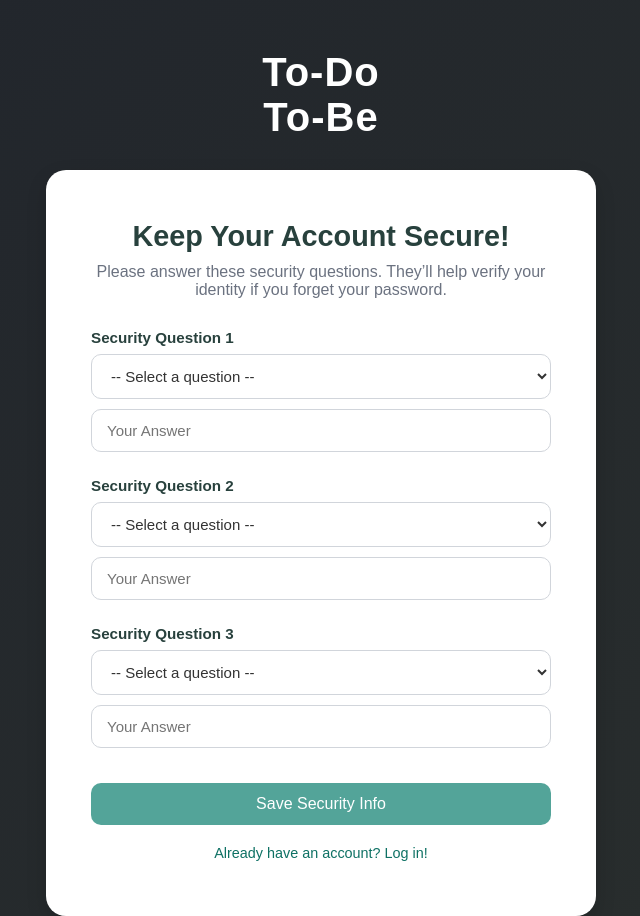
After one commit to mika-29/cmsc128-PairProject_BorcesTambolero, a Flask app: template templates/questions.html in a window 1280 px wide. The commit adds this page. Shown: the whole page, without its empty margins (319-959 px from the left). Run offline with Flask 3, Linux system fonts and the light colour scheme; the template is opened without the code that fills it, so the values that code supplies are empty.

Commit message:
updated the security questions

```diff
--- /dev/null
+++ b/static/questionStyle.css
@@ -0,0 +1,178 @@
+@font-face {
+  font-family: 'Sublima';
+  src: url(fonts/Sublima-ExtraBold.otf);
+}
+
+@import url('https://fonts.googleapis.com/css2?family=Lora:ital,wght@0,400..700;1,400..700&display=swap');
+
+* {
+  margin: 0;
+  padding: 0;
+  box-sizing: border-box;
+  font-family: "Poppins", sans-serif;
+}
+
+/* Background and general layout */
+body {
+  background: linear-gradient(135deg, #21252c, #292e2d);
+  min-height: 100vh;
+  display: flex;
+  flex-direction: column;
+  align-items: center;
+}
+
+/* Header */
+header {
+  text-align: center;
+  margin-top: 50px;
+  color: #fff;
+}
+
+#title {
+  font-size: 2.5rem;
+  letter-spacing: 1px;
+  font-weight: 700;
+}
+
+/* Main Container */
+.container {
+  display: flex;
+  justify-content: center;
+  align-items: flex-start;
+  width: 100%;
+  min-height: calc(100vh - 120px);
+  margin-top: 30px;
+}
+
+/* Form Box */
+.form-box {
+  background: #ffffff;
+  padding: 50px 45px;
+  border-radius: 20px;
+  width: 90%;
+  max-width: 550px; /* wider form */
+  box-shadow: 0px 8px 20px rgba(0, 0, 0, 0.15);
+  text-align: center;
+}
+
+.form-box h2 {
+  font-size: 1.8rem;
+  color: #28413d;
+  margin-bottom: 10px;
+}
+
+.form-box p {
+  color: #6b7280;
+  margin-bottom: 30px;
+}
+
+/* Security Question Section */
+.security-question {
+  text-align: left;
+  margin-bottom: 25px;
+}
+
+.security-question label {
+  display: block;
+  font-weight: 600;
+  color: #28413d;
+  margin-bottom: 8px;
+  font-size: 0.95rem;
+}
+
+/* Dropdown styling */
+.security-question select {
+  width: 100%;
+  padding: 12px 15px;
+  border: 1.5px solid #d1d5db;
+  border-radius: 10px;
+  font-size: 15px;
+  margin-bottom: 10px;
+  background-color: #fff;
+  color: #333;
+  transition: 0.3s;
+}
+
+.security-question select:focus {
+  border-color: #3b82f6;
+  outline: none;
+  box-shadow: 0px 0px 5px rgba(59, 130, 246, 0.3);
+}
+
+/* Answer input styling */
+.security-question input[type="text"] {
+  width: 100%;
+  padding: 12px 15px;
+  border: 1.5px solid #d1d5db;
+  border-radius: 10px;
+  font-size: 15px;
+  transition: 0.3s;
+}
+
+.security-question input[type="text"]:focus {
+  border-color: #3b82f6;
+  outline: none;
+  box-shadow: 0px 0px 5px rgba(59, 130, 246, 0.3);
+}
+
+/* Submit Button */
+button[type="submit"] {
+  background: #53a499;
+  color: #fff;
+  border: none;
+  width: 100%;
+  padding: 12px;
+  font-size: 16px;
+  border-radius: 10px;
+  cursor: pointer;
+  transition: background 0.3s ease;
+  margin-top: 10px;
+}
+
+button[type="submit"]:hover {
+  background: #497670;
+}
+
+/* Footer Links */
+.links {
+  margin-top: 20px;
+}
+
+.links a {
+  display: block;
+  font-size: 0.9rem;
+  color: #0e7164;
+  text-decoration: none;
+  margin-bottom: 5px;
+  transition: 0.2s;
+}
+
+.links a:hover {
+  text-decoration: underline;
+  color: #0a3b35;
+}
+
+/* Responsive Design */
+@media (max-width: 480px) {
+  header {
+    margin-top: 30px;
+  }
+
+  .form-box {
+    width: 90%;
+    padding: 30px 20px;
+  }
+
+  #title {
+    font-size: 2rem;
+  }
+
+  .security-question label {
+    font-size: 0.9rem;
+  }
+
+  .security-question select,
+  .security-question input[type="text"] {
+    font-size: 14px;
+  }
+}
--- a/templates/forgot_password.html
+++ b/templates/forgot_password.html
@@ -13,11 +13,10 @@
         </header>
 
         <div class="container">
-            <h2>Forgot your password</h2>  <!--We can do the random number, or answer questions but I think not that secure-->
-            <p>Please enter your email address.</p>
+            <h2>Forgot your password</h2>
+            <p>Please answer some of this questions.</p>
 
             <form action="/forgot_password" method="POST">
-                <input type="email" name="email" id="email" placeholder="Enter Email address" required>  <!--May clickable thing sa email na if you press it magpunta sa change_password html-->
 
                 <button type="submit">Request Password Change</button>
             </form>
--- a/templates/login.html
+++ b/templates/login.html
@@ -21,7 +21,7 @@
                 <input type="email" name="email" id="email" placeholder="Email address" required>
                 <input type="password" name="password" id="password" placeholder="Password" required>
 
-                <button type="submit">Login</button>
+                <button type="submit">Next</button>
             </form>
 
             <div class="links">
--- /dev/null
+++ b/templates/questions.html
@@ -0,0 +1,66 @@
+<!DOCTYPE html>
+<html lang="en">
+<head>
+    <meta charset="UTF-8">
+    <meta name="viewport" content="width=device-width, initial-scale=1.0">
+    <title>To-Do To-Be | Account Security</title>
+    <link rel="stylesheet" type="text/css" href="../static/questionStyle.css">
+</head>
+<body>
+    <header>
+        <h1 id="title">To-Do</h1>
+        <h2 id="title">To-Be</h2>
+    </header>
+
+    <div class="container">
+        <div class="form-box">
+            <h2>Keep Your Account Secure!</h2>
+            <p>Please answer these security questions. They’ll help verify your identity if you forget your password.</p>
+
+            <form action="/secure" method="POST">
+                <div class="security-question">
+                 <label for="q1">Security Question 1</label>
+                    <select name="question1" id="q1" required>
+                        <option value="">-- Select a question --</option>
+                        <option value="pet">What was the name of your first pet?</option>
+                        <option value="school">What is the name of your elementary school?</option>
+                        <option value="city">In what city were you born?</option>
+                        <option value="nickname">What is your childhood nickname?</option>
+                    </select>
+                    <input type="text" name="answer1" id="ans1" placeholder="Your Answer" required>
+                </div>
+
+                <div class="security-question">
+                    <label for="q2">Security Question 2</label>
+                    <select name="question2" id="q2" required>
+                        <option value="">-- Select a question --</option>
+                        <option value="teacher">What is the name of your favorite teacher?</option>
+                        <option value="movie">What is your favorite movie?</option>
+                        <option value="friend">What is the name of your best friend in high school?</option>
+                        <option value="book">What is your favorite book?</option>
+                    </select>
+                    <input type="text" name="answer2" id="ans2" placeholder="Your Answer" required>
+                </div>
+
+                <div class="security-question">
+                    <label for="q3">Security Question 3</label>
+                    <select name="question3" id="q3" required>
+                        <option value="">-- Select a question --</option>
+                        <option value="car">What is your favorite song?</option>
+                        <option value="dream">What is your dream job?</option>
+                        <option value="color">What is your favorite color?</option>
+                        <option value="dish">What is your favorite food?</option>
+                    </select>
+                    <input type="text" name="answer3" id="ans3" placeholder="Your Answer" required>
+                </div>
+
+                <button type="submit">Save Security Info</button>
+            </form>
+
+            <div class="links">
+                <a href="login.html">Already have an account? Log in!</a>
+            </div>
+        </div>
+    </div>
+</body>
+</html>
```
Also changed, not shown: login.py (+31 -0 lines).
